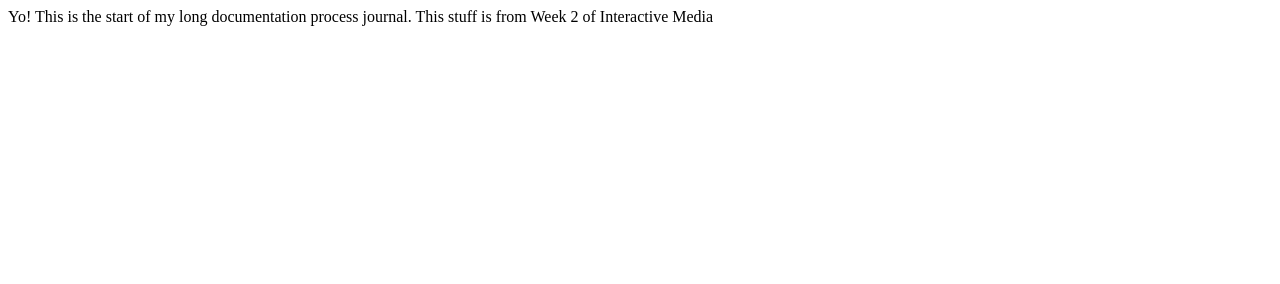
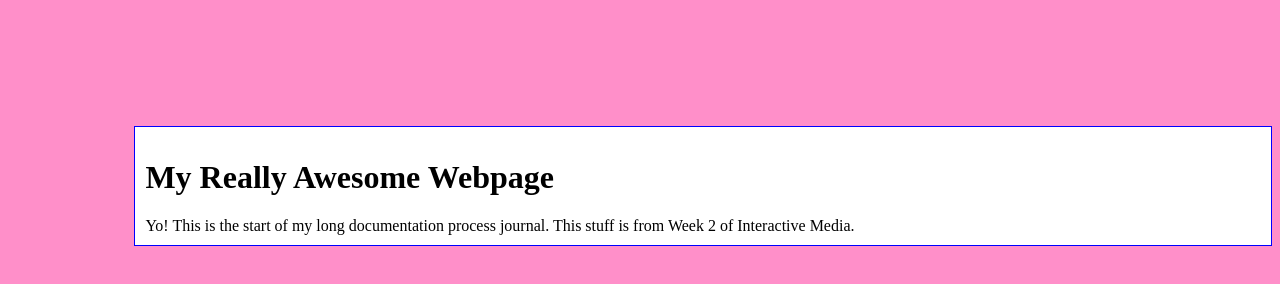
Before and after one commit to mbrand152/Journal, a plain HTML site: page index.html in a window 1280 px wide. Drawn offline with Linux system fonts and the light colour scheme.

Commit message:
pink background and white div
basic stuff that I did in the tute today

```diff
--- a/index.html
+++ b/index.html
@@ -2,12 +2,16 @@
 <html>
 	<head>
 		<title>Journal</title>
+		<link rel="stylesheet" href="./style.css" type="text/css" />
 	</head>
 
 
 	<body>
-		Yo! This is the start of my long documentation process journal.
-		This stuff is from Week 2 of Interactive Media
+		<div>
+			<h1>My Really Awesome Webpage</h1>
+			Yo! This is the start of my long documentation process journal.
+			This stuff is from Week 2 of Interactive Media.
+		</div>
 	</body>
 
 </html>
--- a/style.css
+++ b/style.css
@@ -0,0 +1,19 @@
+body{
+	background: #FF8FC9;
+}
+
+
+div{
+	background: white;
+	margin-top: 10%;
+	margin-left: 10%;
+
+	padding:10px;
+
+	border: 1px solid blue;
+}
+
+
+h1{
+
+}
```
